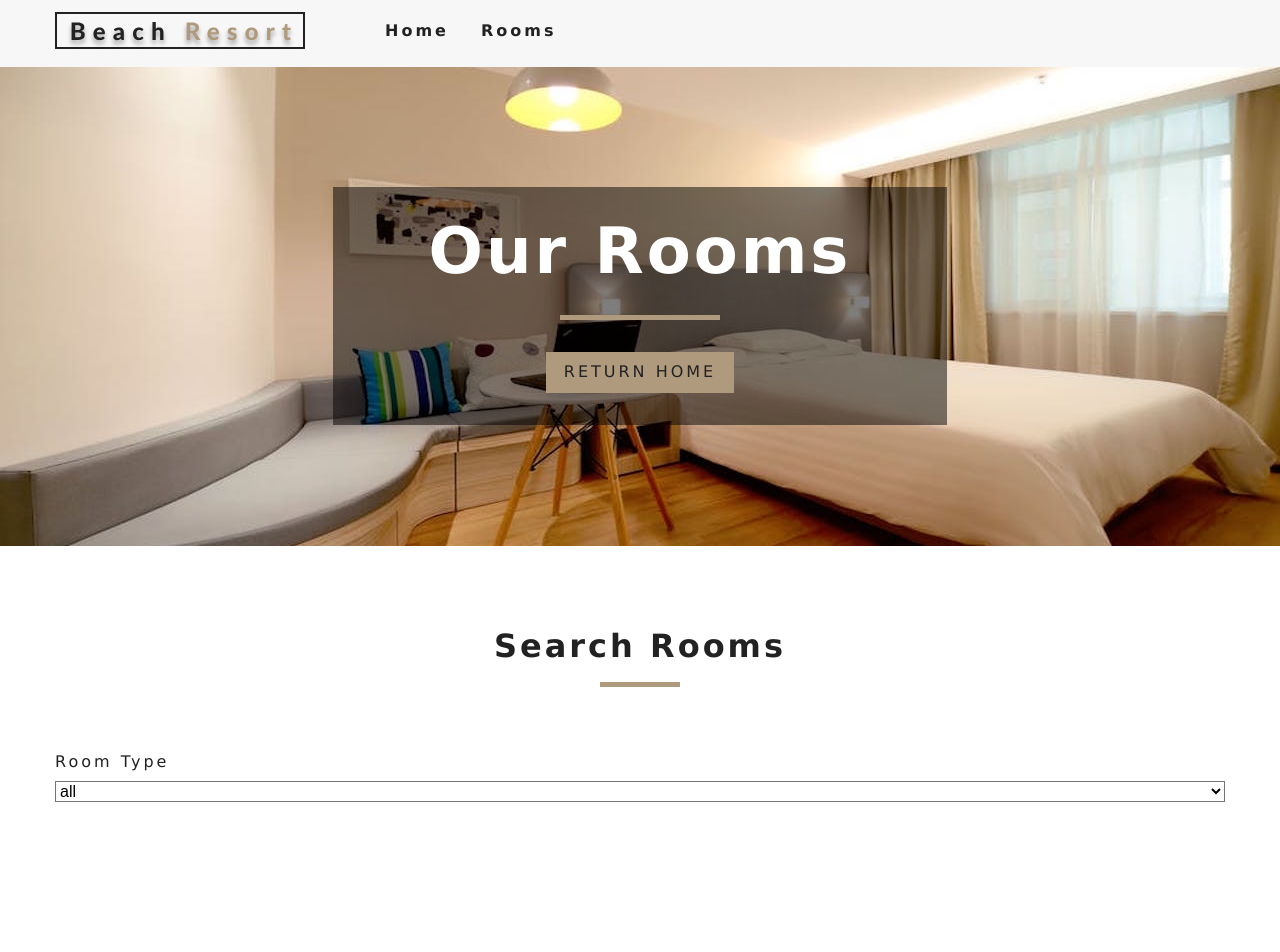
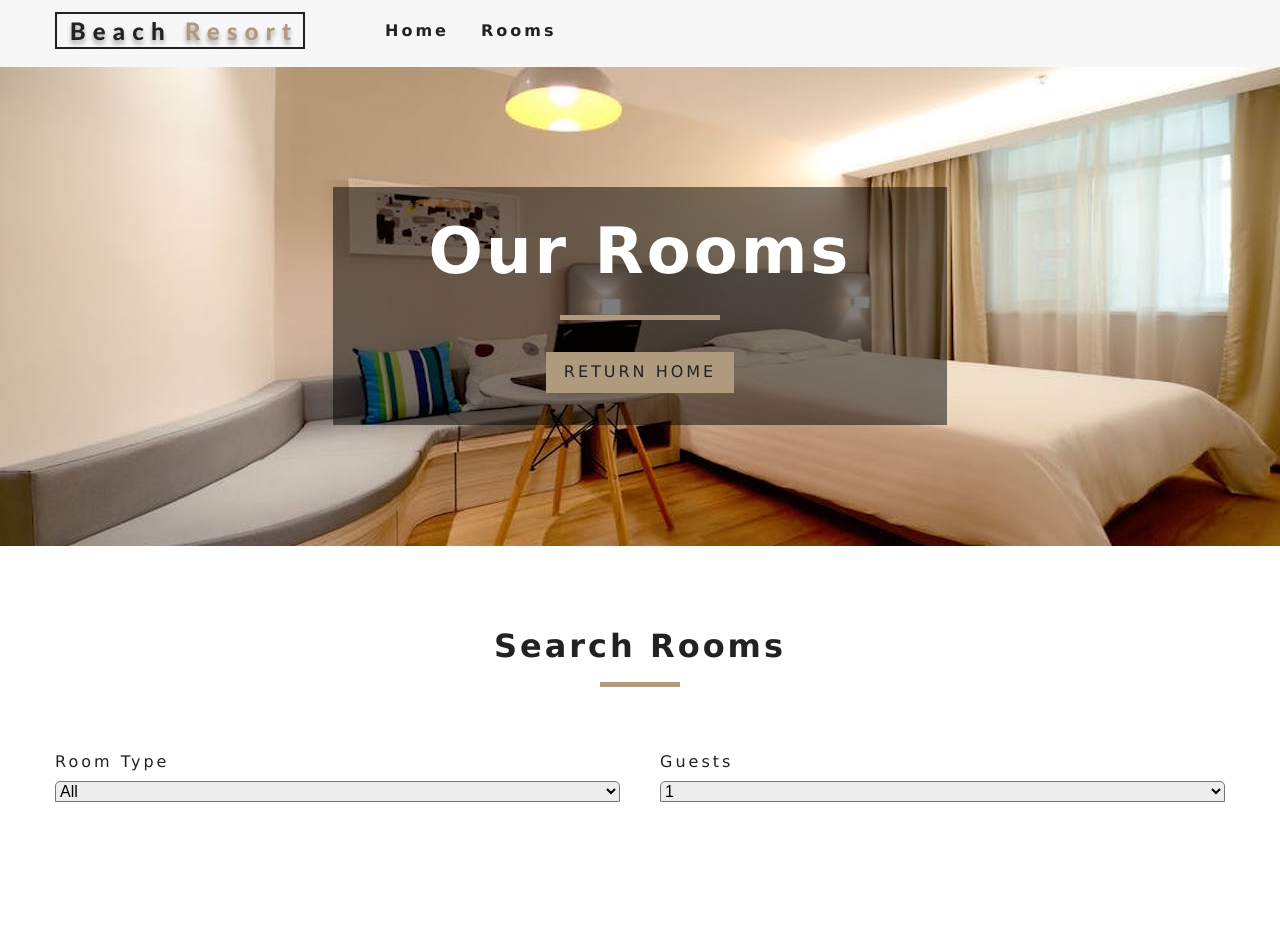
Before and after one commit to ahmedsgit/Resort-BD, a React (Create React App) app: page /rooms in a window 1280 px wide. Shown: the top 952 px of the page. Built offline with nearby package versions, Linux system fonts and the light colour scheme.

Commit message:
Type and Capacity filter done

```diff
--- a/src/App.css
+++ b/src/App.css
@@ -482,8 +482,11 @@
 }
 .form-control {
   width: 100%;
-  background: transparent;
+  background: #ededed;
   font-size: 1rem;
+  text-transform: capitalize;
+  border-top-right-radius: 5px;
+  border-top-left-radius: 5px;
 }
 .size-inputs {
   display: flex;
@@ -500,6 +503,10 @@
   font-size: 0.8rem;
   margin-left: 0.5rem;
 }
+.option{
+  text-transform: capitalize;
+}
+
 @media screen and (min-width: 776px) {
   .filter-form {
     width: 70vw;
--- a/src/Context.js
+++ b/src/Context.js
@@ -52,18 +52,38 @@
     };
 
     handleChange = event =>{
-        const type = event.target.type;
+        const target = event.target;
+        const value = event.type === 'checkbox' ? target.checked:target.value;
         const name = event.target.name;
-        const value = event.target.value;
-        console.log(type,name,value);
+
+        this.setState({
+            [name]:value
+        },this.filterRooms)
     }
 
     filterRooms =()=>{
-        console.log('hi');
+        let {rooms,type,capacity,price,minSize,maxSize,breakfast,pets} = this.state;
+        //all the rooms
+        let tempRooms = [...rooms];
+        //transform value
+        capacity = parseInt(capacity);
+
+        //filter by type
+        if(type !=='all'){
+            tempRooms = tempRooms.filter(room =>room.type === type);
+        }
+
+        //filter by capacity
+        if(capacity !== 1){
+            tempRooms = tempRooms.filter(room =>room.capacity >= capacity)
+        }
+        this.setState({
+            sortedRooms:tempRooms
+        })
     }
     render() {
         return (
-            <RoomContext.Provider value={{...this.state,getRoom:this.getRoom,handleChange:this.handleChange}}>
+            <RoomContext.Provider  value={{...this.state,getRoom:this.getRoom,handleChange:this.handleChange}}>
                 {this.props.children}
             </RoomContext.Provider>
         );
--- a/src/components/RoomFilter.js
+++ b/src/components/RoomFilter.js
@@ -16,7 +16,13 @@
     types = ['all',...types];
     //map to jsx
     types = types.map((item,index)=>{
-      return <option value={item} key={index}>{item}</option>
+      return <option className="option" value={item} key={index}>
+                {item}
+             </option>
+    })
+    let people = getUnique(rooms,'capacity');
+    people = people.map((item,index)=>{
+        return <option key={index} value={item}>{item}</option>
     })
     return (
         <section className="filter-container">
@@ -29,8 +35,15 @@
                     {types}
                 </select>
             </div>
-
             {/* end Select type*/}
+            {/* Guest*/}
+            <div className="form-group">
+                <label htmlFor="capacity">guests</label>
+                <select name="capacity" id="capacity" value={capacity} className="form-control" onChange={handleChange}>
+                    {people}
+                </select>
+            </div>
+            {/* end Guest*/}
             </form>
         </section>
     );
```
